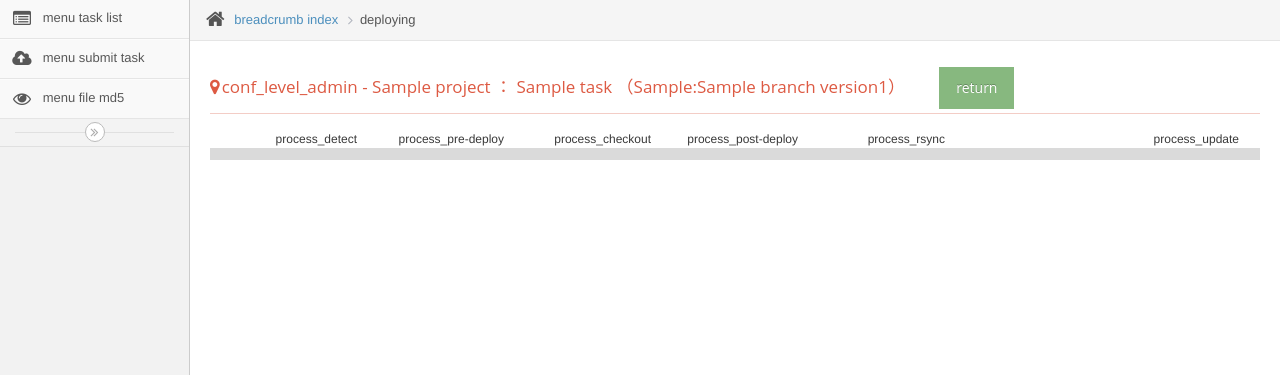
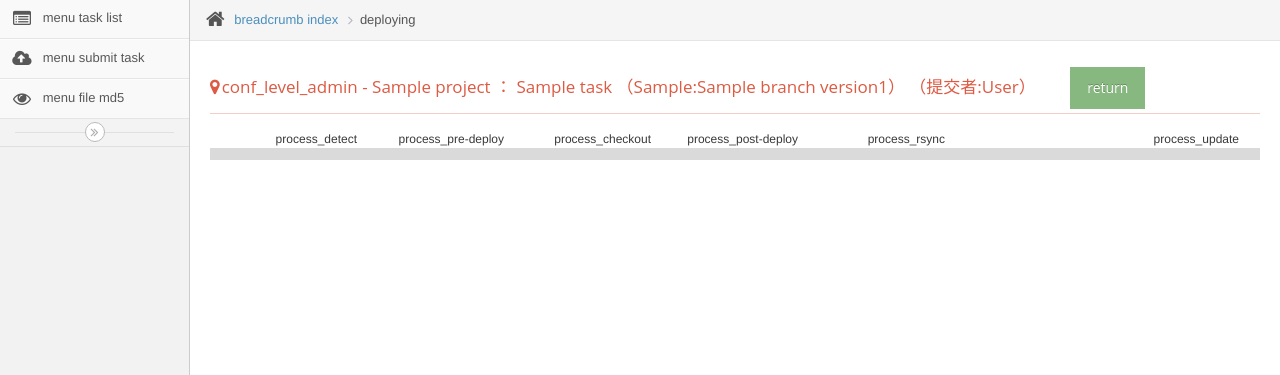
Before and after one commit to leoMeee/wyzc-walle, a Yii app: template views/walle/deploy.php in a window 1280 px wide. Shown: the part 45-420 px from the top of the page. Run offline with PHP 8.4 and a stand-in for Yii, Linux system fonts and the light colour scheme; the template is opened without the code that fills it: most values are stand-ins (such as "Sample title", 1, 10 or a date in 2020); data that the repository does not hold is empty; some libraries are stand-ins or nearby versions.

Commit message:
部署页面 显示提交者

```diff
--- a/controllers/WalleController.php
+++ b/controllers/WalleController.php
@@ -344,7 +344,6 @@ class WalleController extends Controller {
         if (!Group::isAuditAdmin($this->uid, $this->task->project_id)) {
             throw new \Exception(yii::t('w', 'you are not master of project'));
         }
-
         return $this->render('deploy', [
             'task' => $this->task,
         ]);
--- a/views/walle/deploy.php
+++ b/views/walle/deploy.php
@@ -29,6 +29,7 @@ use yii\helpers\Url;
             ：
             <?= $task->title ?>
             （<?= $task->project->repo_mode . ':' . $task->branch ?> <?= yii::t('walle', 'version') ?><?= $task->commit_id ?>）
+            （提交者:<?=$task->user->realname?>）
             <?php if (in_array($task->status, [Task::STATUS_PASS, Task::STATUS_FAILED])) { ?>
                 <button type="submit" class="btn btn-primary btn-deploy" data-id="<?= $task->id ?>"><?= yii::t('walle', 'deploy') ?></button>
             <?php } ?>
```
